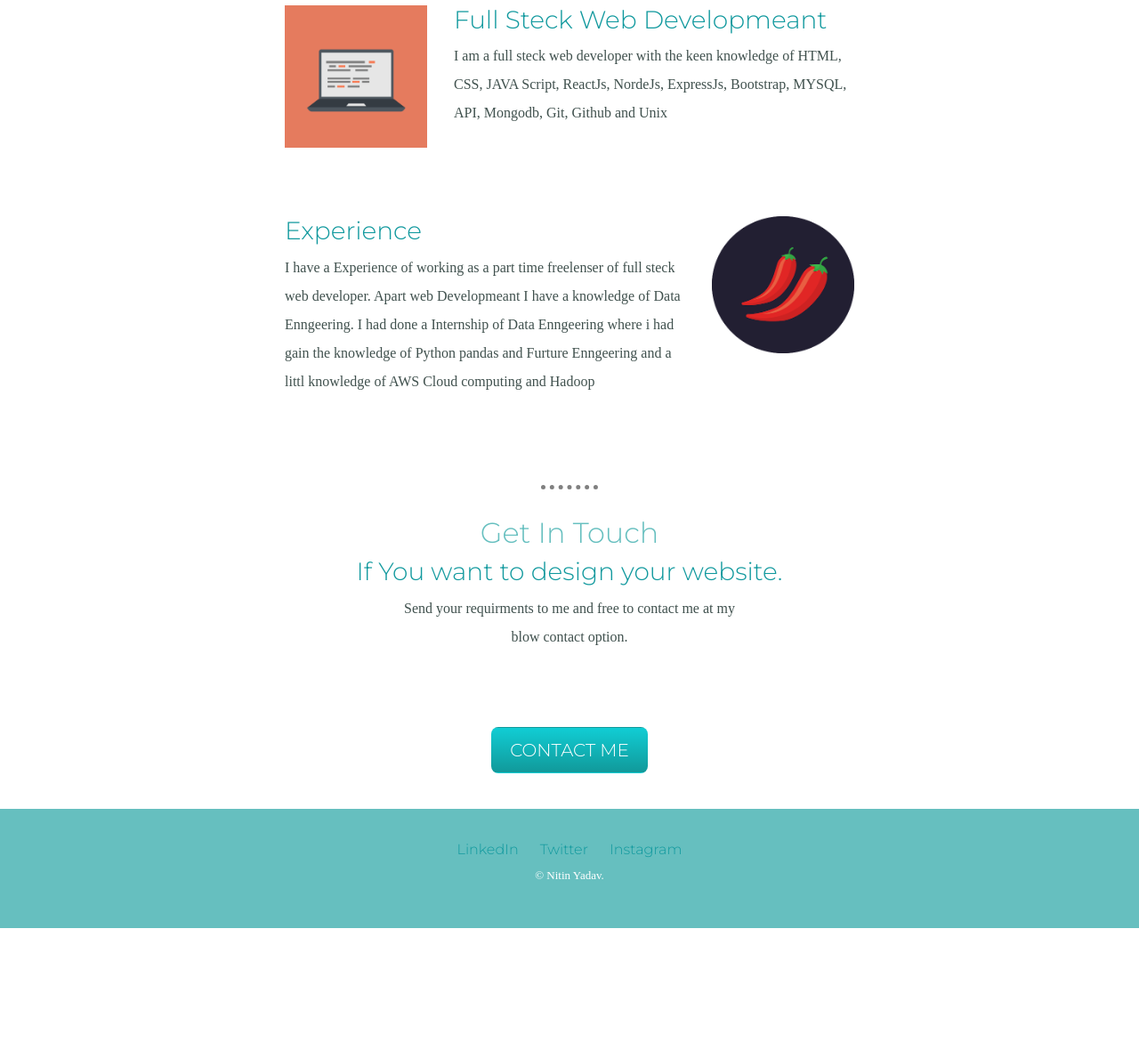
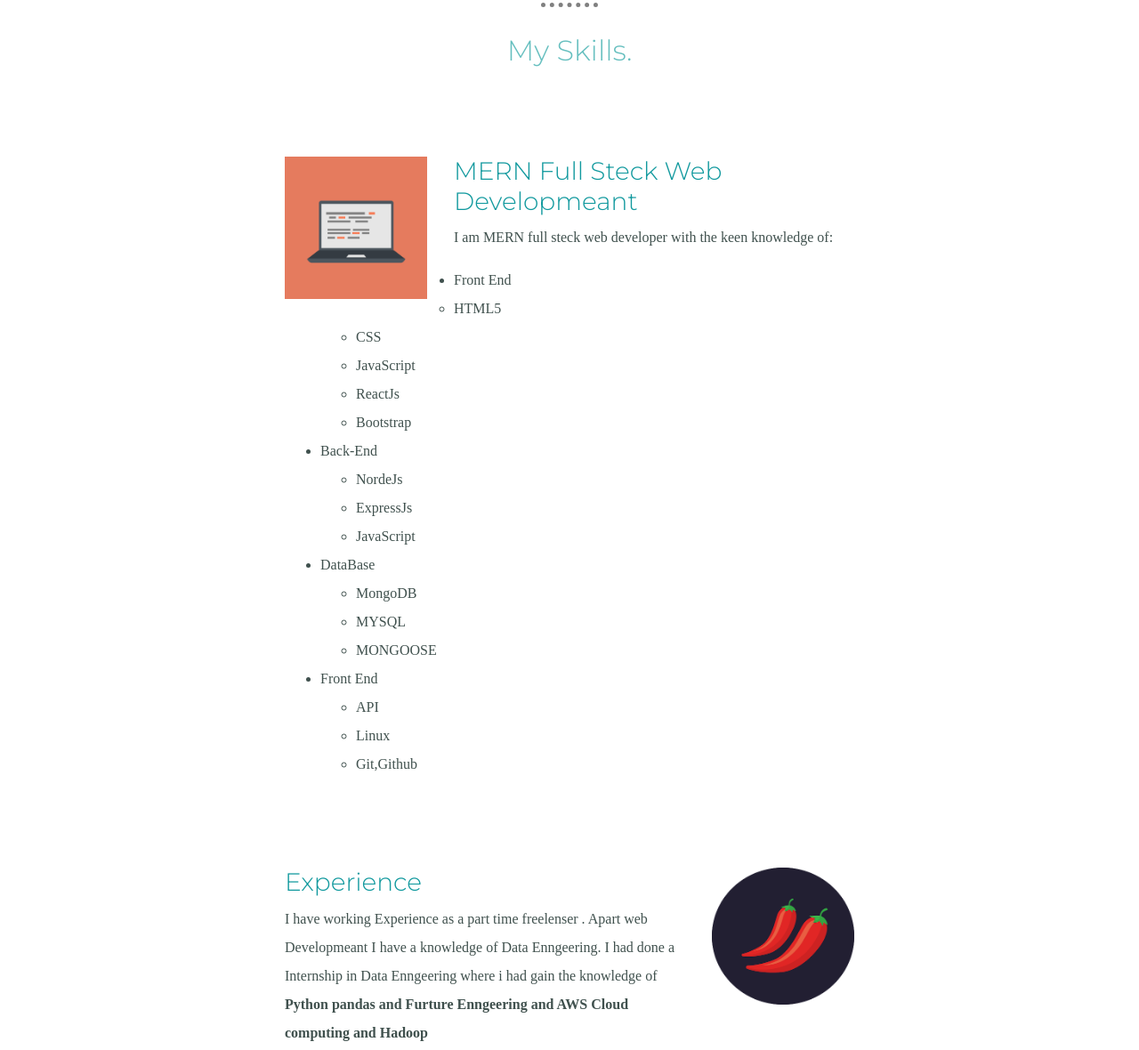
Before and after one commit to tuffaniladka/contactme.github.io, a plain HTML site: page index.html in a window 1280 px wide. Shown: the part 1608-2788 px from the top of the page at 89% size. Before the commit the page ends 2651 px from the top, so only its background shows below. Drawn offline with nearby package versions, Linux system fonts and the light colour scheme.

Commit message:
Change in some Text

```diff
--- a/index.html
+++ b/index.html
@@ -27,32 +27,64 @@
     </div>
     <div class="middle-container">
         <div class="profile">
-          <img class="my-pic" src="Images/nitin.png" alt="My Pic">
+          <img class="my-pic" src="Images/nitin.jpeg" alt="My Pic">
           <h2>Hello.</h2>
-          <p class="intro">Welcome to my website. I am a Full steck Web Developer and a computer programmer with the knowledge of Software Developmeant.</p>
+          <p class="intro">Welcome . I am a Full steck Web Developer and a computer programmer. I am expert in MERN Stack Web application Developmeant. I have also a few knowledge of Data Science.  </p>
         </div>
         <hr>
         <div class="skills">
           <h2>My Skills.</h2>
           <div class="skill-row">
             <img class="computer-pic" src="Images/computer.png" alt="computer pic">
-            <h3>Full Steck Web Developmeant</h3>
-            <p>I am a full steck web developer with the keen knowledge of HTML, CSS, JAVA Script, ReactJs, NordeJs, ExpressJs, Bootstrap, MYSQL, API, Mongodb, Git, Github and Unix</p>
+            <h3>MERN Full Steck Web Developmeant</h3>
+            <p>I am MERN full steck web developer with the keen knowledge of:
+             <UL>
+                  <li>Front End
+                    <ul>
+                      <li>HTML5</li>
+                      <li>CSS</li>
+                      <li>JavaScript</li>
+                      <li>ReactJs</li>
+                      <li>Bootstrap</li>
+                    </ul>
+                  </li>
+                  <li>Back-End
+                    <ul>
+                      <li>NordeJs</li>
+                      <li>ExpressJs</li>
+                      <li>JavaScript</li>
+                    </ul>
+                  </li>
+                  <li>DataBase
+                    <ul>
+                      <li>MongoDB</li>
+                      <li>MYSQL</li>
+                      <li>MONGOOSE</li>
+                    </ul>
+                  </li>
+                  <li>Front End
+                    <ul>
+                      <li>API</li>
+                      <li>Linux</li>
+                      <li>Git,Github</li>
+                    </ul>
+                  </li>
+             </UL></p>
           </div>
           <div class="skill-row">
             <img class="chillies-pic" src="Images/chillies.png" alt="">
             <h3>Experience</h3>
-            <p>I have a Experience of working as a part time freelenser of full steck web developer.
-              Apart web Developmeant I have a knowledge of Data Enngeering. I had done a Internship of Data Enngeering where i had gain the knowledge of Python pandas and Furture Enngeering and a littl knowledge of AWS Cloud computing and Hadoop</p>
+            <p>I have working Experience as a part time freelenser .
+              Apart web Developmeant I have a knowledge of Data Enngeering. I had done a Internship in Data Enngeering where i had gain the knowledge of <b>Python pandas and Furture Enngeering and AWS Cloud computing and Hadoop</b></p>
           </div>
         </div>
         <hr>
         <div class="contact-me">
           <h2>Get In Touch</h2>
-          <h3>If You want to design your website.</h3>
-          <p class="e-detail">Send your requirments to me and free to contact me at my blow contact option.</p>
+          <h3>For Website Developmeant</h3>
+          <p class="e-detail">You are welcome to contact me.</p>
 
-          <a class="btn" href="mailto:nitin.baddu@gmail.com">CONTACT ME</a>
+          <a class="btn" href="mailto:thenitiin@gmail.com">CONTACT ME</a>
         </div>
       </div>
 
```
Also changed, not shown: Images/nitin.jpeg (added), Images/nitin.png (deleted).
